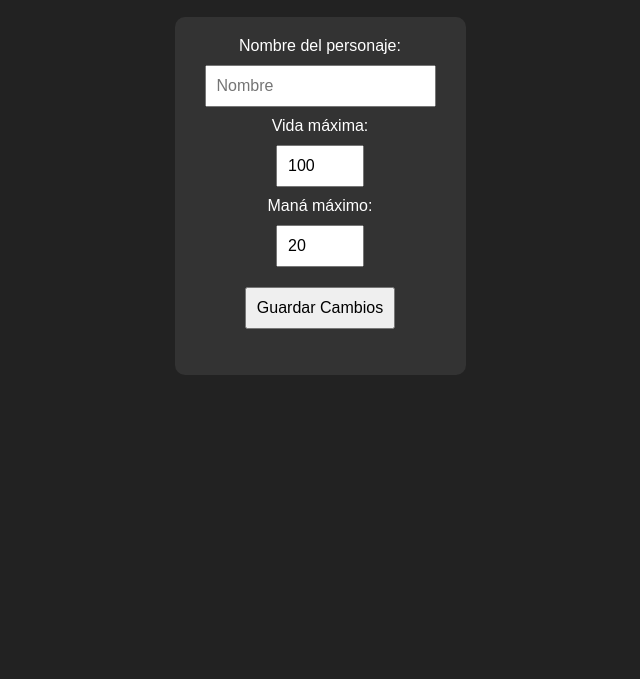
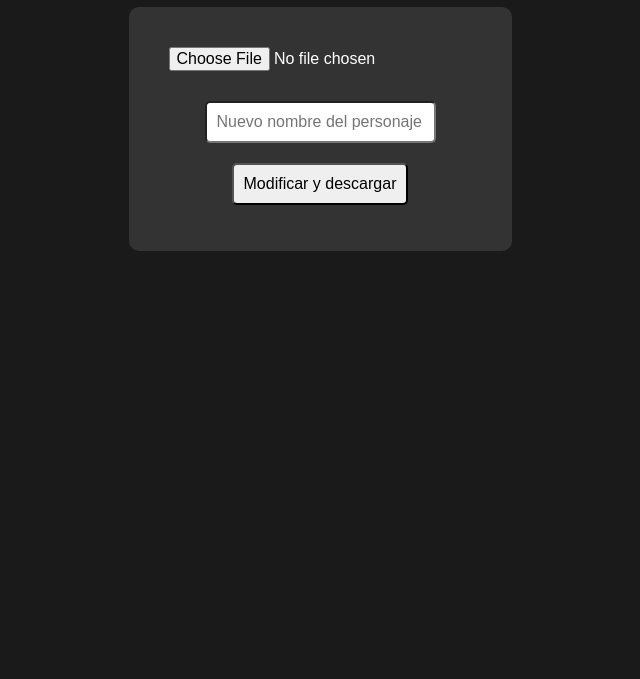
Before and after one commit to Cat940162636366/Teditor, a plain HTML site: page index.html in a window 1280 px wide. Shown: the part 121-800 px from the top of the page, without its empty margins (320-960 px from the left). Drawn offline with Linux system fonts and the light colour scheme.

Commit message:
Add files via upload

```diff
--- a/index.html
+++ b/index.html
@@ -2,54 +2,60 @@
 <html lang="es">
 <head>
   <meta charset="UTF-8">
-  <title>Editor de Personaje - Terraria</title>
+  <title>Editor de personaje .plr</title>
   <style>
-    body {
-      font-family: Arial, sans-serif;
-      background: #222;
-      color: #fff;
-      text-align: center;
-      padding: 30px;
-    }
-    input, button {
-      padding: 10px;
-      margin: 10px;
-      font-size: 16px;
-    }
-    .card {
-      background: #333;
-      border-radius: 10px;
-      padding: 20px;
-      display: inline-block;
-      margin-top: 20px;
-    }
+    body { background: #1a1a1a; color: white; font-family: sans-serif; text-align: center; padding: 40px; }
+    input, button { padding: 10px; margin: 10px; border-radius: 5px; font-size: 16px; }
+    .card { background: #333; padding: 20px; border-radius: 10px; display: inline-block; }
   </style>
 </head>
 <body>
-  <h1>Editor de Personaje - Terraria</h1>
+  <h1>Editor de Personaje Terraria (.plr)</h1>
   <div class="card">
-    <label>Nombre del personaje:</label><br>
-    <input id="nameInput" type="text" placeholder="Nombre"><br>
-
-    <label>Vida máxima:</label><br>
-    <input id="vidaInput" type="number" min="100" max="500" value="100"><br>
-
-    <label>Maná máximo:</label><br>
-    <input id="manaInput" type="number" min="20" max="200" value="20"><br>
-
-    <button onclick="guardarCambios()">Guardar Cambios</button>
-
-    <p id="output"></p>
+    <input type="file" id="fileInput" accept=".plr"><br>
+    <input type="text" id="newName" placeholder="Nuevo nombre del personaje"><br>
+    <button onclick="modificarNombre()">Modificar y descargar</button>
+    <p id="estado"></p>
   </div>
 
   <script>
-    function guardarCambios() {
-      const nombre = document.getElementById("nameInput").value;
-      const vida = document.getElementById("vidaInput").value;
-      const mana = document.getElementById("manaInput").value;
+    let archivoOriginal = null;
 
-      document.getElementById("output").innerText =
-        `Guardado: ${nombre} - Vida: ${vida} - Maná: ${mana}`;
+    document.getElementById('fileInput').addEventListener('change', (e) => {
+      archivoOriginal = e.target.files[0];
+    });
+
+    function modificarNombre() {
+      if (!archivoOriginal) {
+        document.getElementById('estado').innerText = "Primero sube un archivo .plr";
+        return;
+      }
+
+      const lector = new FileReader();
+      lector.onload = function(e) {
+        const buffer = e.target.result;
+        const data = new Uint8Array(buffer);
+        const nuevoNombre = document.getElementById('newName').value;
+
+        // Reemplaza el nombre en una posición de prueba (ej: offset 20)
+        const nombreBytes = new TextEncoder().encode(nuevoNombre);
+        const offset = 20; // Esto es solo un ejemplo; hay que analizar el formato real
+
+        for (let i = 0; i < nombreBytes.length && (offset + i) < data.length; i++) {
+          data[offset + i] = nombreBytes[i];
+        }
+
+        // Crear nuevo archivo
+        const blob = new Blob([data], { type: 'application/octet-stream' });
+        const enlace = document.createElement('a');
+        enlace.href = URL.createObjectURL(blob);
+        enlace.download = archivoOriginal.name.replace('.plr', '_modificado.plr');
+        enlace.click();
+
+        document.getElementById('estado').innerText = "Archivo modificado y descargado";
+      };
+
+      lector.readAsArrayBuffer(archivoOriginal);
     }
   </script>
 </body>
```
